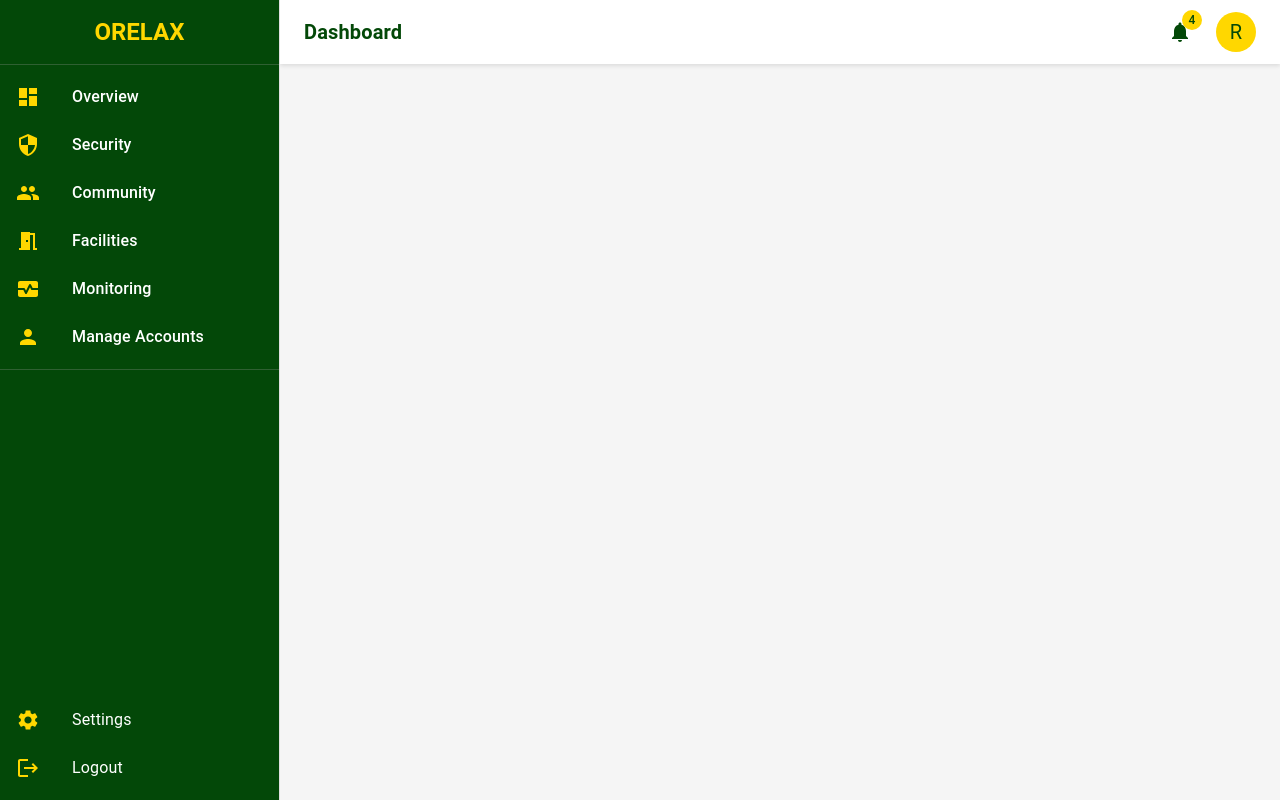
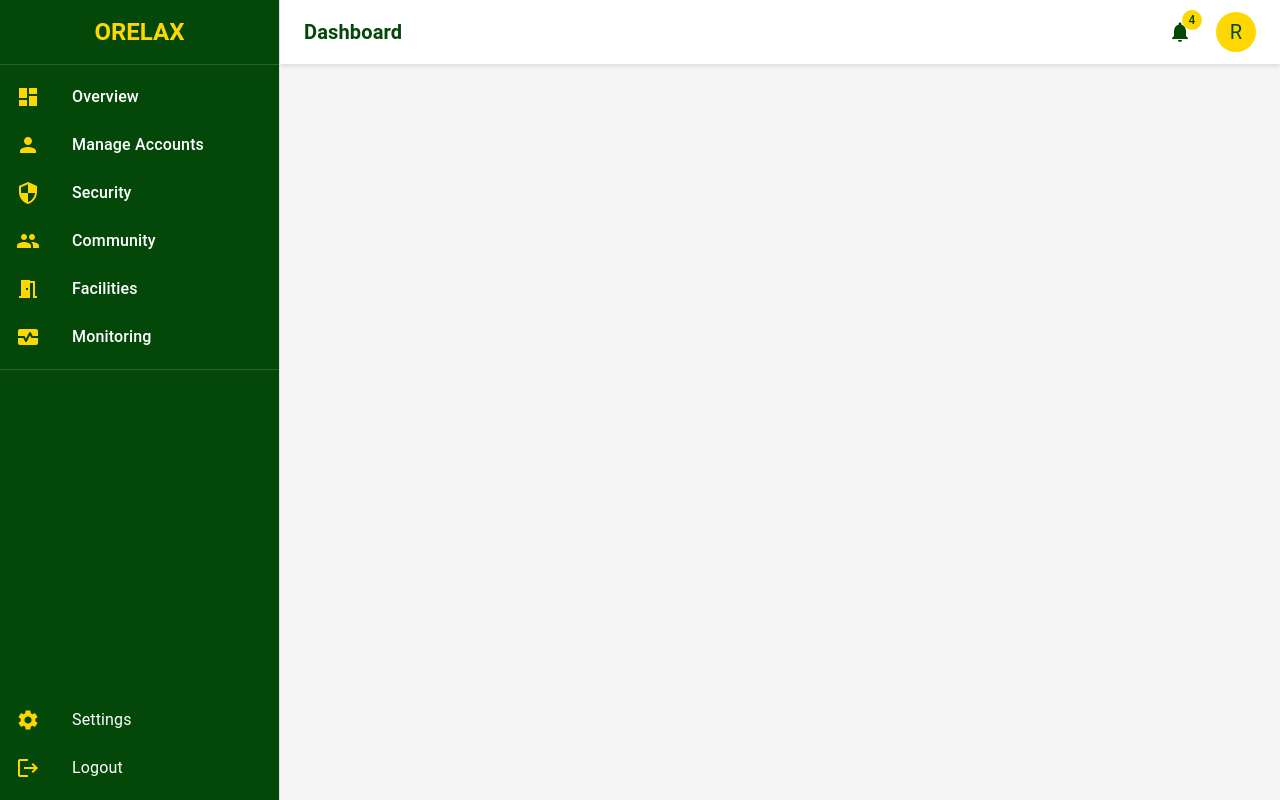
Before and after one commit to DarinKhelifa/license-project, a React (Create React App) app in the folder Dashboard/: page /monitoring in a window 1280 px wide. Built offline with nearby package versions, Linux system fonts and the light colour scheme.

Commit message:
changed organization of menu

```diff
--- a/Dashboard/src/components/DashboardLayout.tsx
+++ b/Dashboard/src/components/DashboardLayout.tsx
@@ -33,11 +33,12 @@ const drawerWidth = 280;
 
 const menuItems = [
   { text: 'Overview', icon: <DashboardIcon />, path: '/' },
+{ text: 'Manage Accounts', icon: <PersonIcon />, path: '/accounts' },
+
   { text: 'Security', icon: <SecurityIcon />, path: '/security' },
   { text: 'Community', icon: <PeopleIcon />, path: '/community' },
   { text: 'Facilities', icon: <FacilitiesIcon />, path: '/facilities' },
-  { text: 'Monitoring', icon: <MonitoringIcon />, path: '/monitoring' },
-  { text: 'Manage Accounts', icon: <PersonIcon />, path: '/accounts' }, // Now PersonIcon is defined
+  { text: 'Monitoring', icon: <MonitoringIcon />, path: '/monitoring' }
 ];
 
 
```
